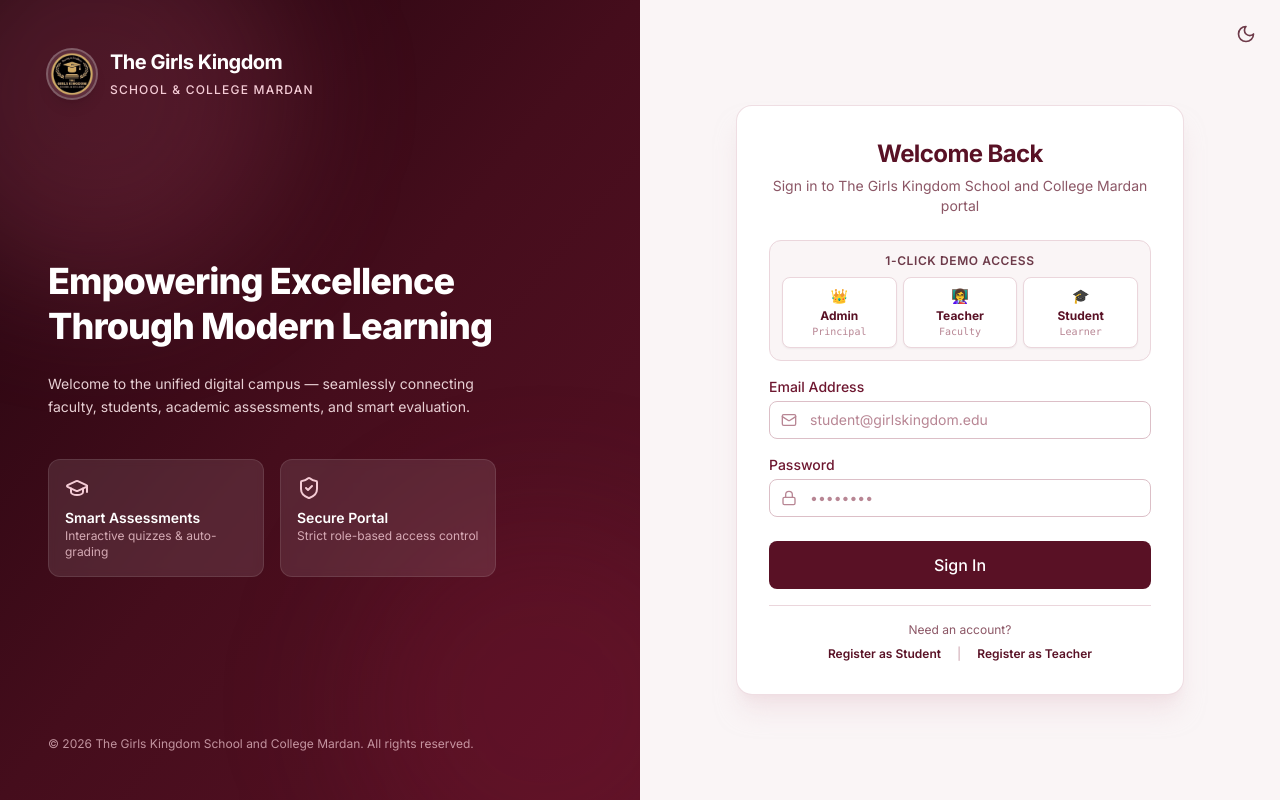
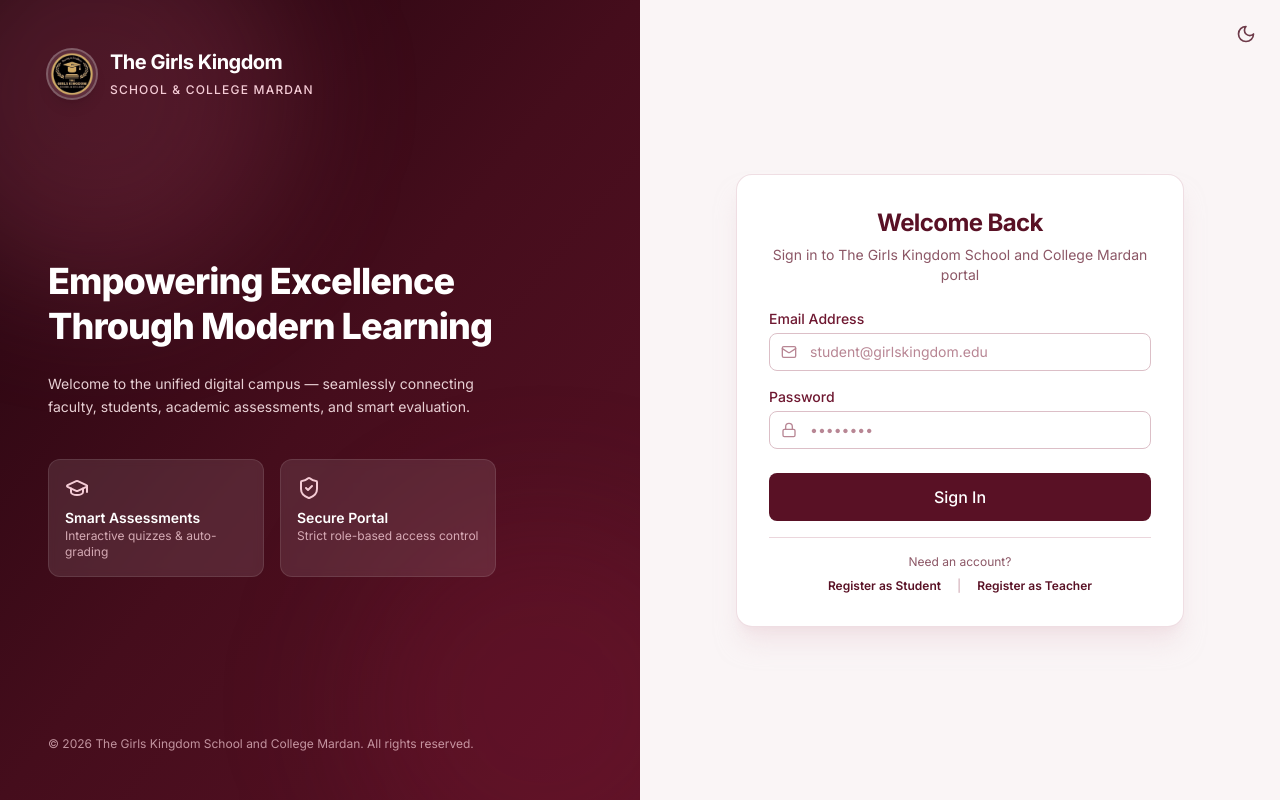
Before and after one commit to Irfan-CodeSynth/The-Girls-Kingdom-School-And-College-Mardan-, a React (Vite) app in the folder frontend/: page /login in a window 1280 px wide. Built offline with nearby package versions, Linux system fonts and the light colour scheme; no server answers.

Commit message:
refactor(auth): remove 1-click demo access cards from login form UI

```diff
--- a/frontend/src/features/auth/components/LoginForm.jsx
+++ b/frontend/src/features/auth/components/LoginForm.jsx
@@ -18,7 +18,6 @@ export const LoginForm = () => {
   const {
     register,
     handleSubmit,
-    setValue,
     formState: { errors },
   } = useForm({
     resolver: zodResolver(loginSchema),
@@ -28,52 +27,12 @@ export const LoginForm = () => {
     },
   });
 
-  const fillCredentials = (email, password) => {
-    setValue('email', email, { shouldValidate: true });
-    setValue('password', password, { shouldValidate: true });
-  };
-
   const onSubmit = (data) => {
     login(data);
   };
 
   return (
     <form onSubmit={handleSubmit(onSubmit)} className="space-y-4">
-      {/* ── Demo Credentials Quick-Fill ── */}
-      <div className="bg-surface-50 dark:bg-surface-800/80 rounded-xl p-3 border border-surface-200 dark:border-surface-700 space-y-2">
-        <p className="text-xs font-semibold text-surface-600 dark:text-surface-300 uppercase tracking-wider text-center">
-          1-Click Demo Access
-        </p>
-        <div className="grid grid-cols-3 gap-1.5">
-          <button
-            type="button"
-            onClick={() => fillCredentials('admin@girlskingdom.edu', 'Admin@123456')}
-            className="flex flex-col items-center justify-center p-2 rounded-lg bg-white dark:bg-surface-700 border border-surface-200 dark:border-surface-600 hover:border-primary-500 hover:bg-primary-50/50 dark:hover:bg-primary-950/30 transition text-center shadow-xs"
-          >
-            <span className="text-sm">👑</span>
-            <span className="text-xs font-bold text-surface-900 dark:text-white mt-0.5">Admin</span>
-            <span className="text-[10px] text-surface-400 font-mono">Principal</span>
-          </button>
-          <button
-            type="button"
-            onClick={() => fillCredentials('teacher@girlskingdom.edu', 'Teacher@123456')}
-            className="flex flex-col items-center justify-center p-2 rounded-lg bg-white dark:bg-surface-700 border border-surface-200 dark:border-surface-600 hover:border-teal-500 hover:bg-teal-50/50 dark:hover:bg-teal-950/30 transition text-center shadow-xs"
-          >
-            <span className="text-sm">👩‍🏫</span>
-            <span className="text-xs font-bold text-surface-900 dark:text-white mt-0.5">Teacher</span>
-            <span className="text-[10px] text-surface-400 font-mono">Faculty</span>
-          </button>
-          <button
-            type="button"
-            onClick={() => fillCredentials('ayesha@girlskingdom.edu', 'Student@123456')}
-            className="flex flex-col items-center justify-center p-2 rounded-lg bg-white dark:bg-surface-700 border border-surface-200 dark:border-surface-600 hover:border-emerald-500 hover:bg-emerald-50/50 dark:hover:bg-emerald-950/30 transition text-center shadow-xs"
-          >
-            <span className="text-sm">🎓</span>
-            <span className="text-xs font-bold text-surface-900 dark:text-white mt-0.5">Student</span>
-            <span className="text-[10px] text-surface-400 font-mono">Learner</span>
-          </button>
-        </div>
-      </div>
 
       <Input
         label="Email Address"
```
